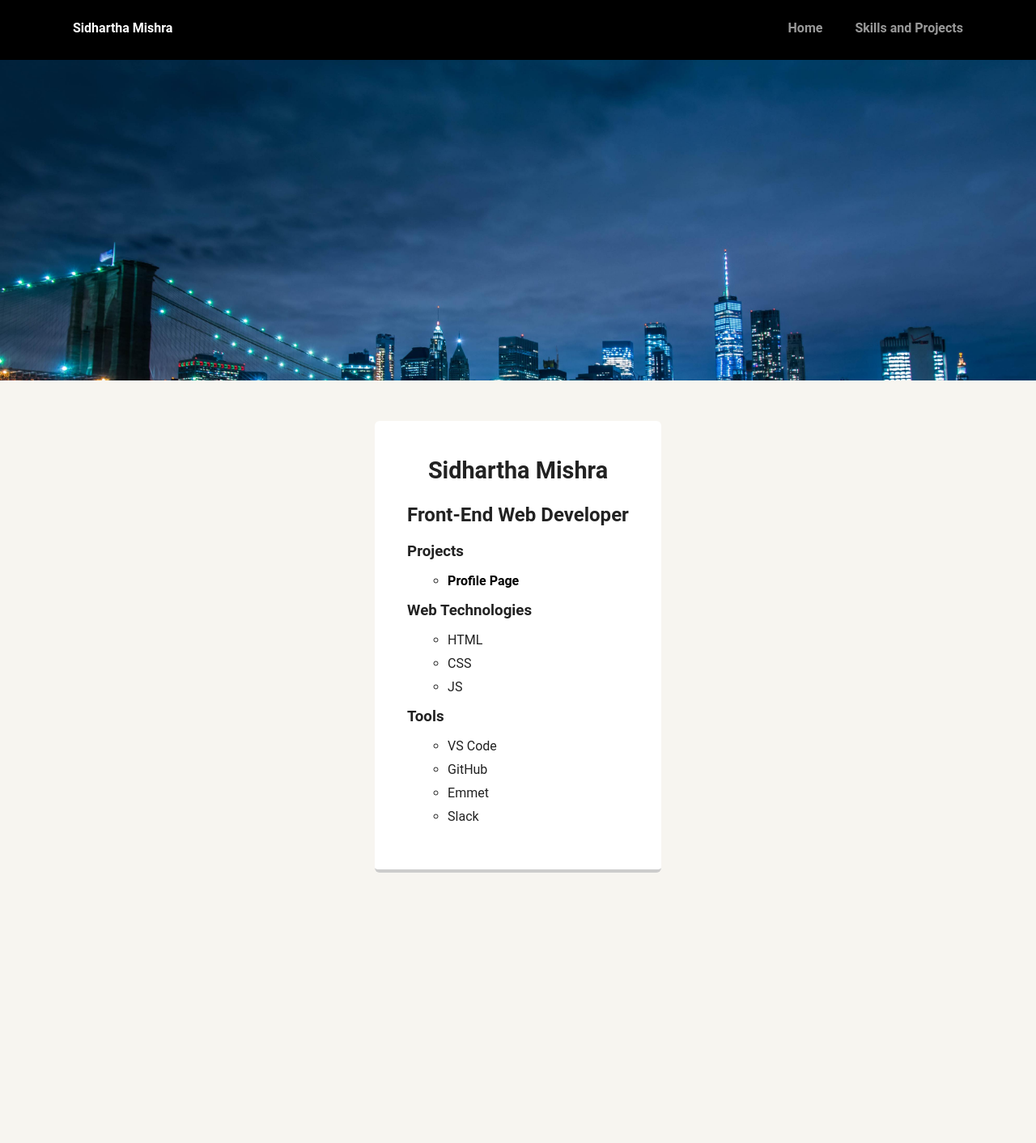
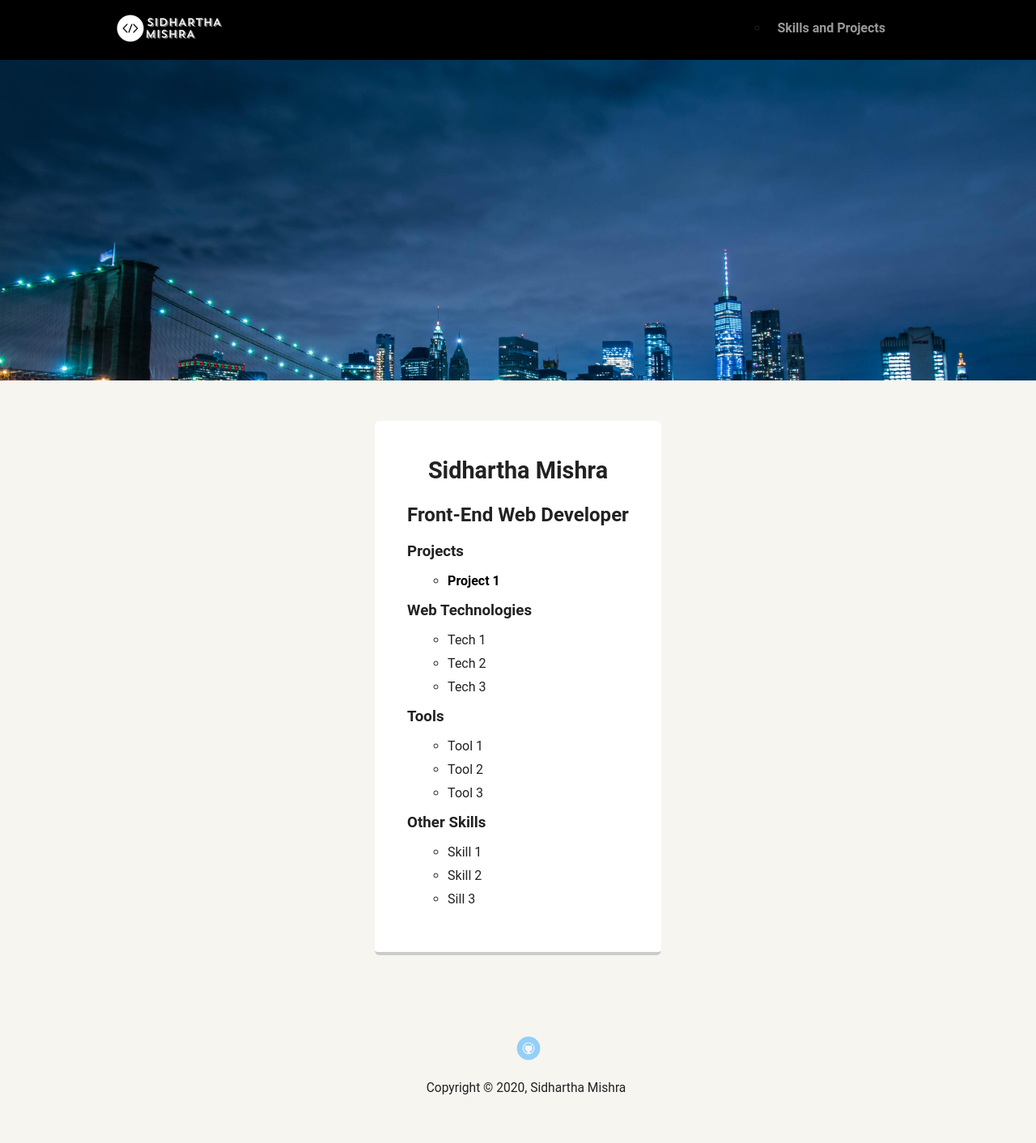
Before and after one commit to SidharthaMishra/profile_page, a plain HTML site: page resume.html in a window 1280 px wide. Shown: the whole page at 81% size. Before the commit the page ends 1108 px from the top, so only its background shows below. Drawn offline with Linux system fonts and the light colour scheme.

Commit message:
Updates nav and logo

```diff
--- a/css/styles.css
+++ b/css/styles.css
@@ -42,13 +42,22 @@ a:hover {
   padding: 10px;
   position: fixed;
   text-align: center;
+  display:flex;
+  justify-content:center;
+  align-items:center;
+}
+.nav-wrapper{
+  width:80%;
+  max-width:1200px;
+  display:flex;
+  justify-content:space-between;
 }
 .nav {
   display: flex;
-  justify-content: space-around;
+  justify-content: space-between;
+  align-items:center;
   font-weight: 700;
-  list-style-type: none;
-  margin: 0 auto;
+  margin: 0;
   padding: 0;
 }
 
@@ -69,6 +78,11 @@ a:hover {
   color: white;
   border-bottom:2px solid white;
 }
+
+.logo a:hover{
+  border-bottom:2px solid transparent;
+}
+
 header {
   text-align: center;
   background: url('../images/background_pic_cover.jpg') no-repeat top center ;
@@ -193,7 +207,7 @@ a.linkedin {
   background-image: url(images/linkedin.svg);
 }
 a.github {
-  background-image: url(images/github.svg);
+  background-image: url(../images/github.svg);
 }
 a.social:hover {
   opacity: 1;
--- a/resume.html
+++ b/resume.html
@@ -7,12 +7,16 @@
     </head>
     <body>
         <nav class="main-nav">
-            <ul class="nav">
-                <li class="name">Sidhartha Mishra</li>
-                <li><a href="index.html">Home</a></li>
-                <li><a href="resume.html">Skills and Projects</a></li>
-            </ul>
+            <div class="nav-wrapper">
+                <div class="logo">
+                    <a href="index.html"><img src="images/white_logo.png" alt="Logo"></a>
+                </div>
+                <ul class="nav">
+                    <li><a href="resume.html">Skills and Projects</a></li>
+                </ul>
+            </div>
         </nav>
+
         <header>
         <img src="" alt="">
         </header>
@@ -22,22 +26,33 @@
                 <h2>Front-End Web Developer</h2>
                 <h3>Projects</h3>
                 <ul>
-                    <li><a href="#">Profile Page</a></li>
+                    <li><a href="#">Project 1</a></li>
                 </ul>
                 <h3>Web Technologies</h3>
                 <ul>
-                    <li>HTML</li>
-                    <li>CSS</li>
-                    <li>JS</li>
+                    <li>Tech 1</li>
+                    <li>Tech 2</li>
+                    <li>Tech 3</li>
                 </ul>
                 <h3>Tools</h3>
                 <ul>
-                    <li>VS Code</li>
-                    <li>GitHub</li>
-                    <li>Emmet</li>
-                    <li>Slack</li>
+                    <li>Tool 1</li>
+                    <li>Tool 2</li>
+                    <li>Tool 3</li>
+                </ul>
+                <h3>Other Skills</h3>
+                <ul>
+                    <li>Skill 1</li>
+                    <li>Skill 2</li>
+                    <li>Sill 3</li>
                 </ul>
             </section>
        </main>
+        <footer>
+            <ul>
+                <li><a href="https://www.github.com/SidharthaMishra" class="social github" target="_blank">Github</a></li>
+            </ul>
+            <p class="copyright">Copyright &copy; 2020, Sidhartha Mishra</p>
+        </footer>
     </body>
 </html>
```
Also changed, not shown: index.html (+6 -4 lines), images/white_logo.png (added), 2 other files.
